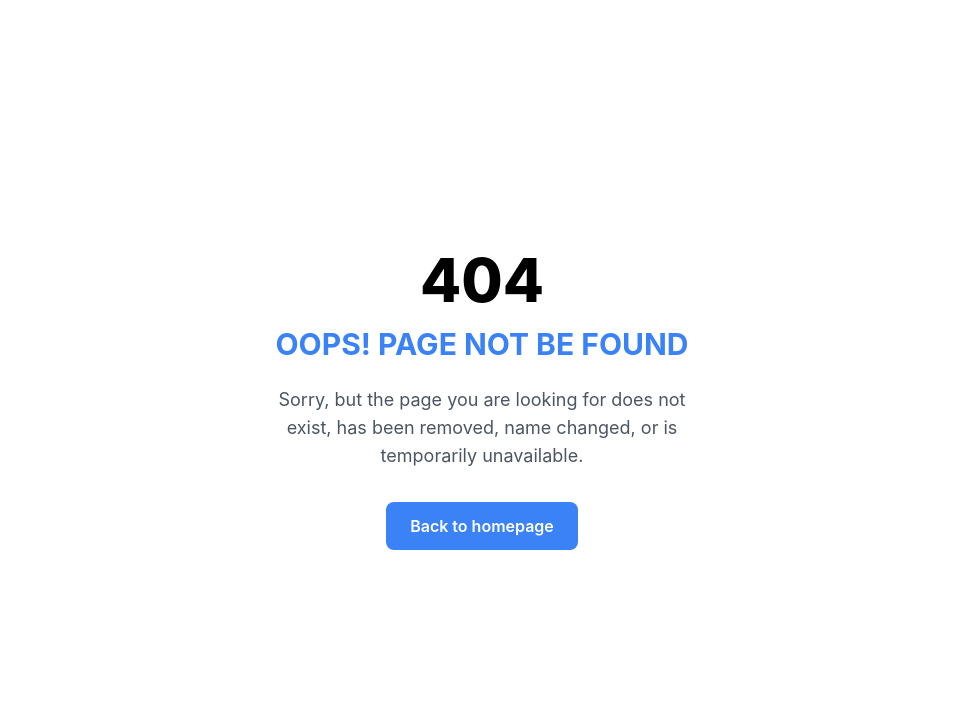
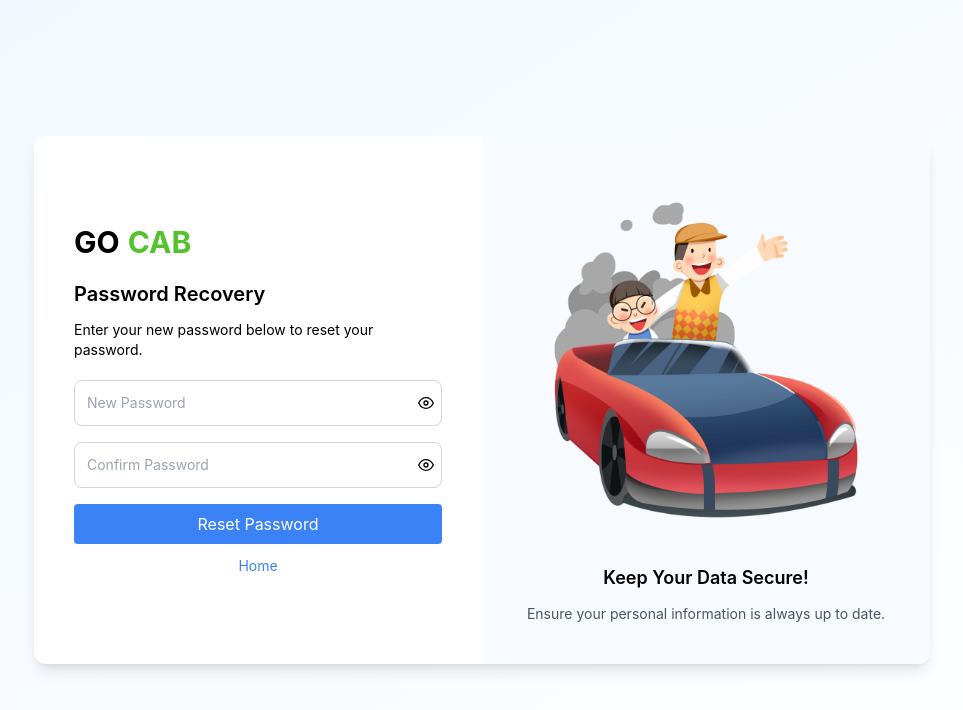
Before and after one commit to mdalishekh/Dock-OCR-AI, a React (Create React App) app: page /verify/forget-password/token/1 in a window 1280 px wide. Before the commit this address had no page. Shown: the top 710 px of the page, without its empty margins (158-1121 px from the left). Built offline with nearby package versions, Linux system fonts and the light colour scheme.

Commit message:
adding confirm password 🔏🔏

```diff
--- a/src/App.js
+++ b/src/App.js
@@ -1,7 +1,6 @@
-import React, { useEffect } from 'react';
+import React, { useEffect, useState } from 'react';
 import { Routes, Route, useLocation, useNavigate } from 'react-router-dom';
 import { toast, Toaster } from 'react-hot-toast';
-
 import 'tailwindcss/tailwind.css';
 
 import PasswordRecovery from './component/ForgetPassword';
@@ -9,6 +8,7 @@ import SignIn from './component/SignIn';
 import Registration from './component/Registration';
 import EmailVerification from './component/ConfirmationMail';
 import NotFound from './component/Page-Not-Found';
+import ConfirmPassword from './component/ConfirmPassword';
 
 
 const showToast = (message, type) => {
@@ -45,7 +45,6 @@ const App = () => {
 
   const verifyEmailToken = async (token) => {
     try {
-
       const formData = new FormData();
       formData.append('token', token);
       const apiUrl = process.env.REACT_APP_API_BASE_URL;
@@ -57,8 +56,6 @@ const App = () => {
         },
         redirect: 'follow',
       });
-
-
 
       const result = await response.json();
 
@@ -77,19 +74,16 @@ const App = () => {
 
   return (
     <div>
-
       <Toaster position="top-center" reverseOrder={false} />
-
       <Routes>
         <Route path="/signup" element={<Registration />} />
         <Route path="/login" element={<SignIn />} />
-
+        <Route path="/verify/forget-password/token/:token" element={<ConfirmPassword />} />
         <Route path="/emailverification" element={<EmailVerification />} />
-        <Route path="/verify/signup/token/:token" />
-        <Route path="*" element = {<NotFound />} />
+        <Route path="/verify/signup/token/:token" element={<NotFound />} />
+        <Route path="*" element={<NotFound />} />
         <Route path="/" element={<strong>Home Page</strong>} />
         <Route path="/forget-password" element={<PasswordRecovery />} />
-
       </Routes>
     </div>
   );
--- /dev/null
+++ b/src/component/ConfirmPassword.jsx
@@ -0,0 +1,168 @@
+import React, { useState, useEffect } from 'react';
+import image1 from '../image/forget-password.png';
+import { useLocation, useNavigate } from 'react-router-dom';
+import toast, { Toaster } from 'react-hot-toast';
+import { FiEye, FiEyeOff } from 'react-icons/fi';
+
+const ConfirmPassword = () => {
+  const [loading, setLoading] = useState(false);
+  const [password, setPassword] = useState('');
+  const [confirmPassword, setConfirmPassword] = useState('');
+  const [showPassword, setShowPassword] = useState(false);
+  const [showConfirmPassword, setShowConfirmPassword] = useState(false);
+  const[token,setToken]=useState('');
+  const navigate = useNavigate();
+  const location = useLocation();
+
+  useEffect(() => {
+    const pathParts = location.pathname.split('/');
+    if (pathParts[1] === 'verify' && pathParts[2] === 'forget-password' && pathParts[3] === 'token' && pathParts[4]) {
+      const token = pathParts[4];
+      setToken(token);
+    }
+  }, [location]);
+
+  const notifySuccess = () =>
+    toast('Password changed successfully', {
+      icon: '👏',
+    });
+
+  const handleInputChange = (e) => {
+    const { name, value } = e.target;
+    if (name === 'password') {
+      setPassword(value);
+    } else if (name === 'confirmPassword') {
+      setConfirmPassword(value);
+    }
+  };
+
+  const togglePasswordVisibility = (field) => {
+    if (field === 'password') {
+      setShowPassword(!showPassword);
+    } else if (field === 'confirmPassword') {
+      setShowConfirmPassword(!showConfirmPassword);
+    }
+  };
+
+  const handleSubmit = async (e) => {
+    e.preventDefault();
+    setLoading(true);
+
+    if (password !== confirmPassword) {
+      toast.error("Passwords don't match.");
+      setLoading(false);
+      return;
+    }
+
+    try {
+      const apiUrl = process.env.REACT_APP_API_BASE_URL;
+      const response = await fetch(`${apiUrl}/api/v1/gocab/auth/change-password`, {
+        method: 'POST',
+        headers: { 'Content-Type': 'application/json' },
+        body: JSON.stringify({ confirmPassword, token }),
+      });
+
+      const result = await response.json();
+
+      if (response.ok) {
+        notifySuccess();
+        setTimeout(() => navigate('/emailverification'), 1500);
+      } else {
+        toast.error(result.message || 'Failed to change password.');
+      }
+    } catch (error) {
+      console.error('Error:', error);
+      toast.error('An error occurred. Please try again later.');
+    } finally {
+      setLoading(false);
+    }
+  };
+
+  return (
+    <div className="flex justify-center items-center min-h-screen bg-gradient-to-br from-[#f0f8ff]">
+      <Toaster position="top-right" reverseOrder={false} />
+      <div className="flex flex-col md:flex-row w-full max-w-4xl bg-white rounded-xl shadow-lg overflow-hidden">
+        <div className="flex-1 p-6 md:p-10 flex flex-col justify-center">
+          <div className="flex items-center mb-4 md:mb-5">
+            <h2 className="text-2xl md:text-3xl font-bold">GO</h2>
+            <h2 className="text-2xl md:text-3xl font-bold text-[#53c22b] ml-2">CAB</h2>
+          </div>
+          <h3 className="text-lg md:text-xl font-semibold mb-3">Password Recovery</h3>
+          <p className="text-sm mb-4 md:mb-5">Enter your new password below to reset your password.</p>
+          <form onSubmit={handleSubmit}>
+            <div className="relative mb-4">
+              <input
+                type={showPassword ? 'text' : 'password'}
+                name="password"
+                value={password}
+                onChange={handleInputChange}
+                placeholder="New Password"
+                className="p-3 rounded-lg border border-gray-300 w-full text-sm"
+                required
+              />
+              <button
+                type="button"
+                onClick={() => togglePasswordVisibility('password')}
+                className="absolute right-0 mr-2 top-1/2 transform -translate-y-1/2"
+              >
+                {showPassword ? <FiEyeOff /> : <FiEye />}
+              </button>
+            </div>
+
+            <div className="relative mb-4">
+              <input
+                type={showConfirmPassword ? 'text' : 'password'}
+                name="confirmPassword"
+                value={confirmPassword}
+                onChange={handleInputChange}
+                placeholder="Confirm Password"
+                className="p-3 rounded-lg border border-gray-300 w-full text-sm"
+                required
+              />
+              <button
+                type="button"
+                onClick={() => togglePasswordVisibility('confirmPassword')}
+                className="absolute right-0 mr-2 top-1/2 transform -translate-y-1/2"
+              >
+                {showConfirmPassword ? <FiEyeOff /> : <FiEye />}
+              </button>
+            </div>
+
+            <button
+              type="submit"
+              className={`bg-blue-500 w-full text-white py-2 px-4 rounded text-base transition-opacity duration-200 ${loading ? 'opacity-50 cursor-not-allowed' : ''}`}
+              disabled={loading}
+            >
+              {loading ? (
+                <span className="flex items-center justify-center">
+                  <svg
+                    className="animate-spin h-5 w-5 mr-2"
+                    xmlns="http://www.w3.org/2000/svg"
+                    fill="none"
+                    viewBox="0 0 24 24"
+                  >
+                    <circle className="opacity-25" cx="12" cy="12" r="10" stroke="currentColor" strokeWidth="4" />
+                    <path className="opacity-75" fill="currentColor" d="M4 12a8 8 0 018-8v8H4z" />
+                  </svg>
+                  Sending...
+                </span>
+              ) : (
+                'Reset Password'
+              )}
+            </button>
+          </form>
+          <a href="/" className="mt-3 text-sm text-blue-500 text-center block">
+            Home
+          </a>
+        </div>
+        <div className="flex-1 p-6 md:p-10 bg-[#f7faff] flex flex-col items-center justify-center text-center">
+          <img src={image1} alt="Password Recovery" className="w-3/4 md:w-full mb-5" />
+          <h4 className="text-base md:text-lg font-semibold mb-3">Keep Your Data Secure!</h4>
+          <p className="text-sm text-gray-600">Ensure your personal information is always up to date.</p>
+        </div>
+      </div>
+    </div>
+  );
+};
+
+export default ConfirmPassword;
```
